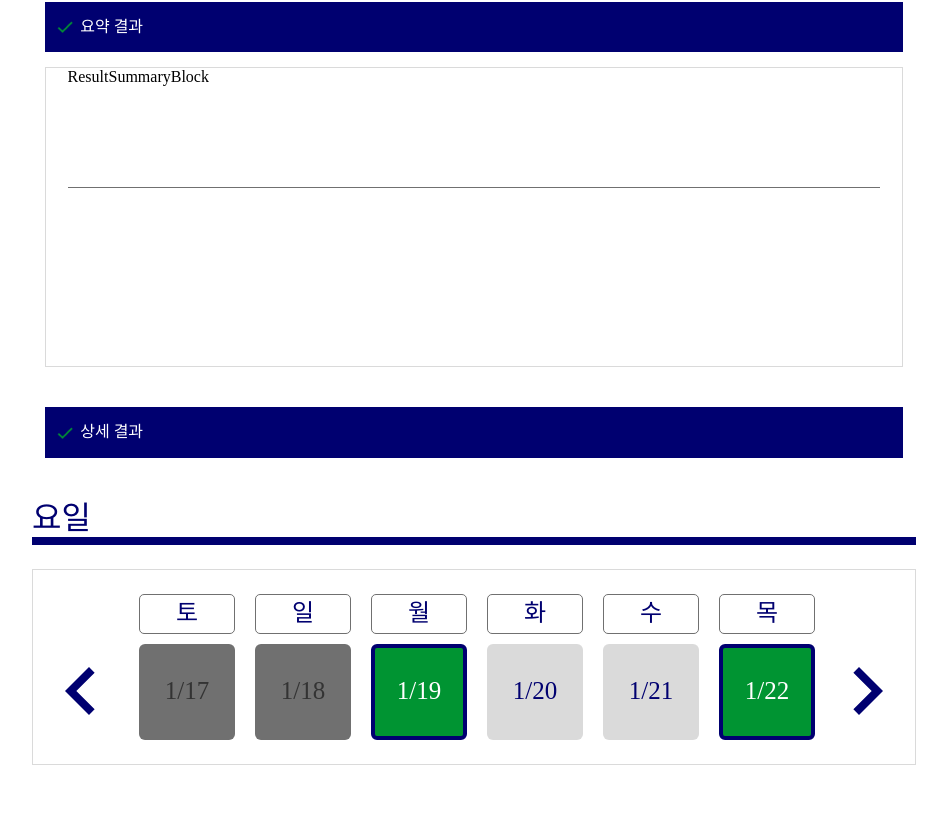
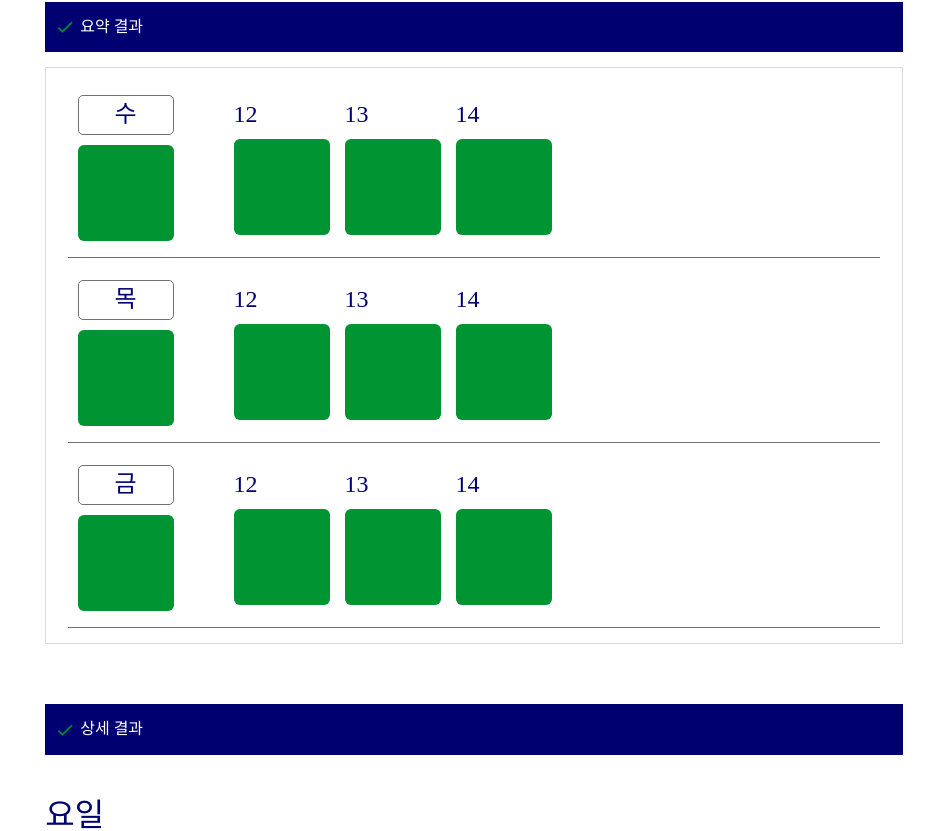
Before and after one commit to WhenWhenProject/WhenWhen-Front-, a React (Create React App) app: page /schedule/result in a window 1280 px wide. Shown: the part 544-1375 px from the top of the page, without its empty margins (166-1113 px from the left). Built offline with nearby package versions, Linux system fonts and the light colour scheme.

Commit message:
feat: create schedule result summary block

```diff
--- a/src/components/result/ResultSummaryBlock.tsx
+++ b/src/components/result/ResultSummaryBlock.tsx
@@ -1,14 +1,91 @@
 import React from 'react';
-import styled from 'styled-components';
+import styled, { css } from 'styled-components';
+import SwiperDate from './SwiperDate';
+
+const sampleDay = ['수', '목', '금'];
+const sampleTime = [12, 13, 14];
 
 const ResultSummaryBlock = () => {
-  return <StyledWrapper>ResultSummaryBlock</StyledWrapper>;
+  return (
+    <StyledWrapper>
+      {sampleDay.map((day, i) => (
+        <div className="swiper-container_small">
+          <div key={i} className="swiper-block">
+            <div className="swiper-day-block">{day}</div>
+            <SwiperDate type="result" status="true" />
+          </div>
+          <div className="swiper-time-block--wrapper">
+            {sampleTime.map((time, i) => (
+              <div className="swiper-time-block">
+                <div className="swiper-time-block__text">{time}</div>
+                <SwiperDate type="result" status="true" />
+              </div>
+            ))}
+          </div>
+        </div>
+      ))}
+    </StyledWrapper>
+  );
 };
 
 export default ResultSummaryBlock;
 
+const centerAlign = css`
+  display: flex;
+  justify-content: center;
+  align-items: center;
+`;
+
 const StyledWrapper = styled.div`
   width: 95%;
-  height: 120px;
-  border-bottom: 1px solid #707070;
+  .swiper-container_small {
+    display: flex;
+    align-items: center;
+    min-width: auto;
+    height: 180px;
+    border-bottom: 1px solid #707070;
+    margin-bottom: 5px;
+    transition: transform 0.3s;
+    .swiper-block {
+      width: 96px;
+      margin-left: 10px;
+      margin-right: 30px;
+      display: flex;
+      flex-direction: column;
+      .swiper-day-block {
+        border: 1px solid #707070;
+        width: 100%;
+        height: 40px;
+        background-color: #ffffff;
+        border-radius: 5px;
+        ${centerAlign}
+        color: #000070;
+        font-size: 24px;
+        margin-right: 20px;
+      }
+      .check-container {
+        ${centerAlign};
+      }
+    }
+    .swiper-time-block--wrapper {
+      padding: 0px 30px;
+      width: 100%;
+      height: 100%;
+      display: flex;
+      align-items: center;
+      overflow-x: visible;
+      overflow-y: scroll;
+      .swiper-time-block {
+        margin-right: 15px;
+        &__text {
+          width: 100%;
+          background-color: #ffffff;
+          display: flex;
+          align-items: center;
+          color: #000070;
+          font-size: 24px;
+        }
+      }
+    }
+  }
 `;
--- a/src/components/result/ResultSummaryContainer.tsx
+++ b/src/components/result/ResultSummaryContainer.tsx
@@ -4,7 +4,7 @@ import ResultSummaryBlock from './ResultSummaryBlock';
 
 const ResultSummaryContainer = () => {
   return (
-    <StyledWrapper>
+    <StyledWrapper className="clearfix">
       {/* TODO: 요약 결과 <요일-시간> 블록별로 컴포넌트화*/}
       <ResultSummaryBlock />
     </StyledWrapper>
@@ -15,10 +15,16 @@ export default ResultSummaryContainer;
 
 const StyledWrapper = styled.div`
   width: 100%;
-  min-height: 300px;
-  margin: 5px 0px 30px 0px;
+  min-height: 400px;
+  height: auto;
+  margin: 5px 0px 50px 0px;
+  padding: 10px 0px;
   border: 1px solid rgba(112, 112, 112, 0.26);
   display: flex;
   flex-direction: column;
   align-items: center;
+  clear: both;
+  .clearfix:after {
+    clear: both;
+  }
 `;
--- a/src/pages/ScheduleResult/ScheduleResult.tsx
+++ b/src/pages/ScheduleResult/ScheduleResult.tsx
@@ -16,8 +16,10 @@ const ScheduleResult = () => {
       <ResultGroupTitleBar title="요약 결과" />
       <ResultSummaryContainer />
       <ResultGroupTitleBar title="상세 결과" />
-      <DateSelectBlock status="result" />
-      <TimeSelectBlock status="result" />
+      <div className="block-wrapper">
+        <DateSelectBlock status="result" />
+        <TimeSelectBlock status="result" />
+      </div>
     </StyledWrapper>
   );
 };
@@ -36,4 +38,7 @@ const StyledWrapper = styled.div`
   ${centerAlign}
   flex-direction: column;
   margin-bottom: 62px;
+  .block-wrapper {
+    width: 100%;
+  }
 `;
```
